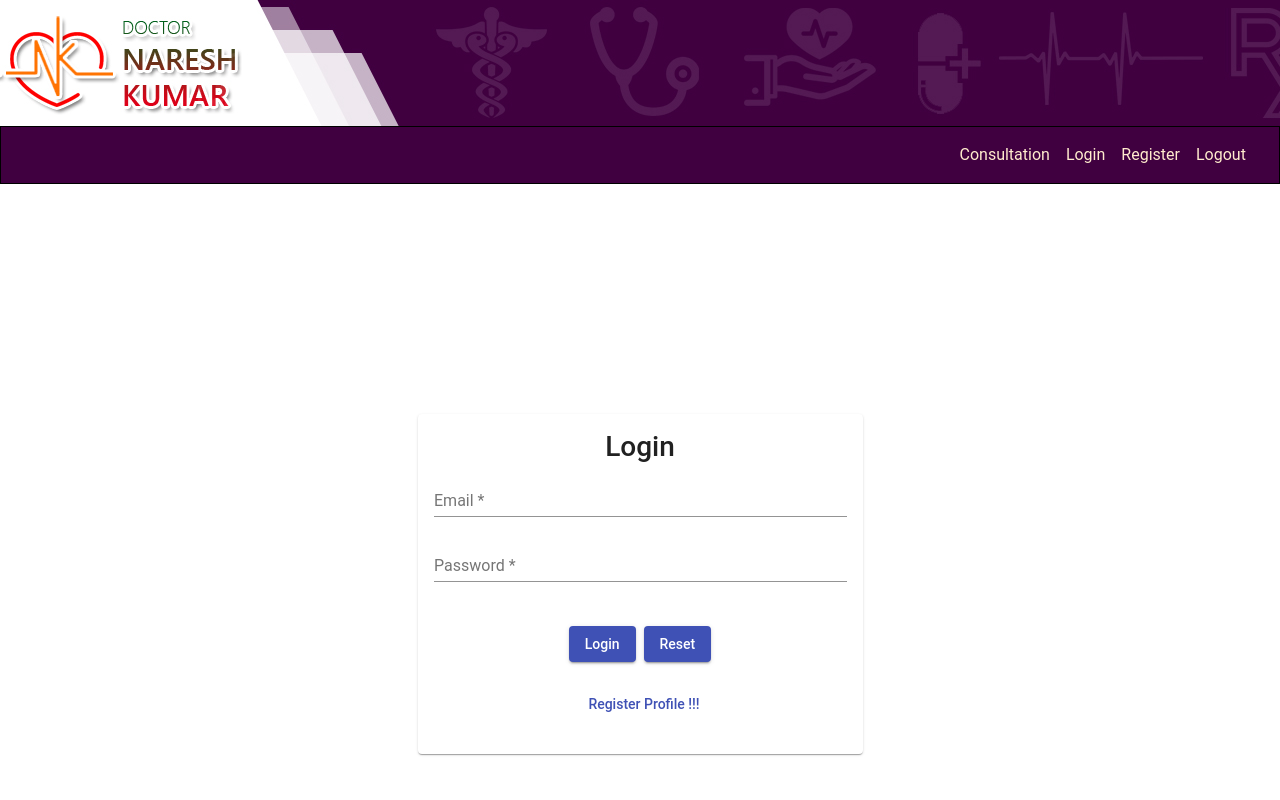
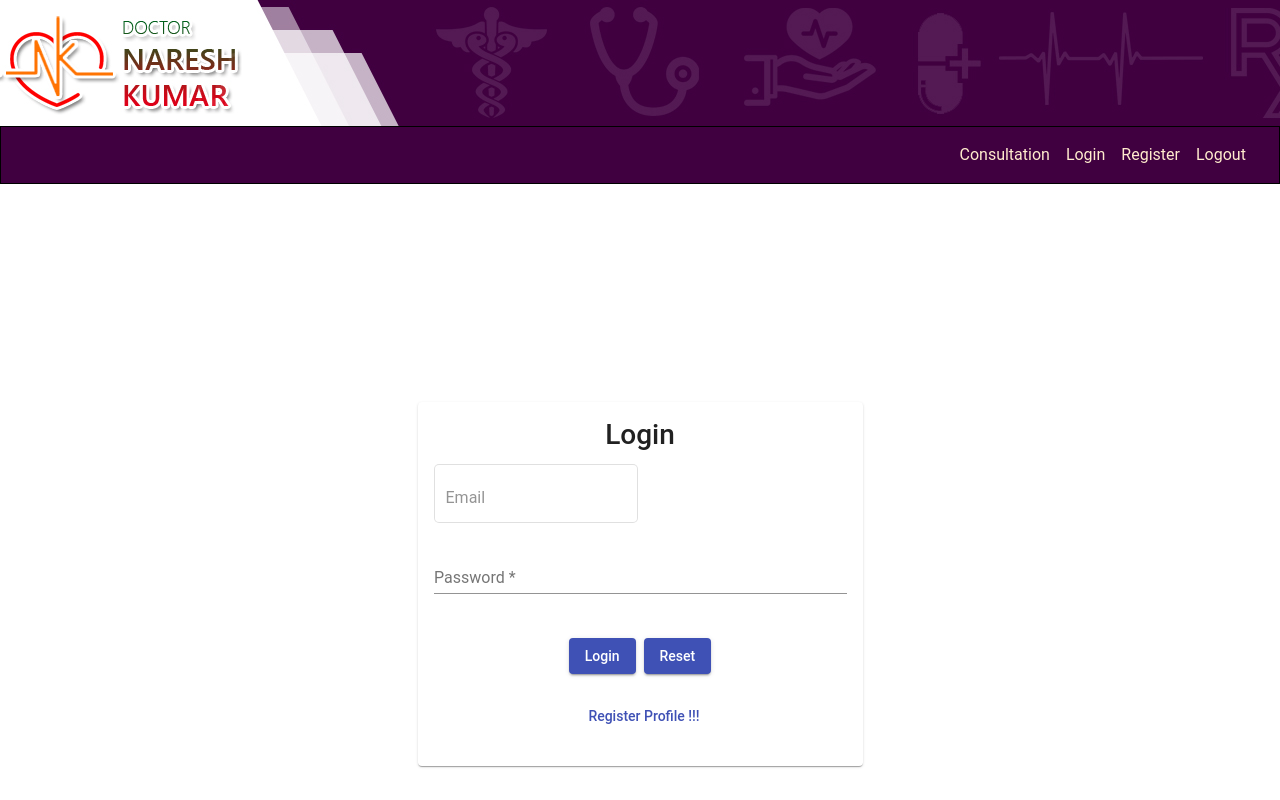
Before and after one commit to kalyankakarala/VirtualClinic, an Angular app: page / in a window 1280 px wide. Shown: the top 800 px of the page. Built offline with nearby package versions, Linux system fonts and the light colour scheme.

Commit message:
validation changes

```diff
--- a/src/app/patient/add-patient/add-patient.component.css
+++ b/src/app/patient/add-patient/add-patient.component.css
@@ -21,3 +21,14 @@
   mat-radio-button{
     margin-right: 40px;
 }
+
+input::-webkit-outer-spin-button,
+input::-webkit-inner-spin-button {
+  -webkit-appearance: none;
+  margin: 0;
+}
+
+/* Firefox */
+input[type=number] {
+  -moz-appearance: textfield;
+}
--- a/src/app/patient/add-patient/add-patient.component.html
+++ b/src/app/patient/add-patient/add-patient.component.html
@@ -48,15 +48,20 @@
                 <div class="w100p" fxFlex="30%">
              <mat-label>Mobile:</mat-label>
                 <mat-form-field appearance="outline">
-                    <input type="text" matInput placeholder="Mobile" name="mobile" formControlName="mobile" [required]="true">
+                    <input type="text" matInput placeholder="Mobile" name="mobile" formControlName="mobile" [required]="true" type="number"
+                    pattern="[0-9]*"  onkeypress="return event.charCode >= 48 && event.charCode <= 57">
                     <mat-error *ngIf="data.mobile.errors?.required">Mobile is required</mat-error>
+                    <mat-error *ngIf="data.mobile.touched && data.mobile.invalid && data.mobile.errors?.pattern">Email pattern should be like xyz@abc.com</mat-error>
+
+
                   </mat-form-field>
                   </div>
                   <div class="w100p" fxFlex="30%">
                       <mat-label>Email:</mat-label>
                   <mat-form-field appearance="outline">
-                    <input type="text" matInput placeholder="Email" name="email" formControlName="email" [required]="true">
+                    <input type="text" matInput placeholder="Email" name="email" formControlName="email" [required]="true"  pattern="[a-z0-9._%+-]+@[a-z0-9.-]+\.[a-z]{2,3}$">
                     <mat-error *ngIf="data.email.errors?.required">Email is required</mat-error>
+                    <mat-error *ngIf="data.email.errors?.pattern">Email pattern should be like xyz@abc.com</mat-error>
                   </mat-form-field>
                   </div>
                 </div>
--- a/src/app/userlogin/userlogin.component.html
+++ b/src/app/userlogin/userlogin.component.html
@@ -9,9 +9,10 @@
           <mat-card>
             <h3 class="text-center">Login</h3>
             <form [formGroup]="loginForm" (ngSubmit)="onSubmit()">
-              <mat-form-field class="full-width">
-                <input type="text" matInput placeholder="Email" formControlName="username">
-                <mat-error *ngIf="data.username.errors?.required">Username is required</mat-error>
+              <mat-form-field appearance="outline">
+                <input type="text" matInput placeholder="Email" name="username" formControlName="username" [required]="true"  pattern="[a-z0-9._%+-]+@[a-z0-9.-]+\.[a-z]{2,3}$">
+                <mat-error *ngIf="data.username.errors?.required">Email is required</mat-error>
+                <mat-error *ngIf="data.username.errors?.pattern">Email pattern should be like xyz@abc.com</mat-error>
               </mat-form-field>
               <mat-form-field class="full-width">
                 <input type="password" matInput placeholder="Password" formControlName="password">
```
